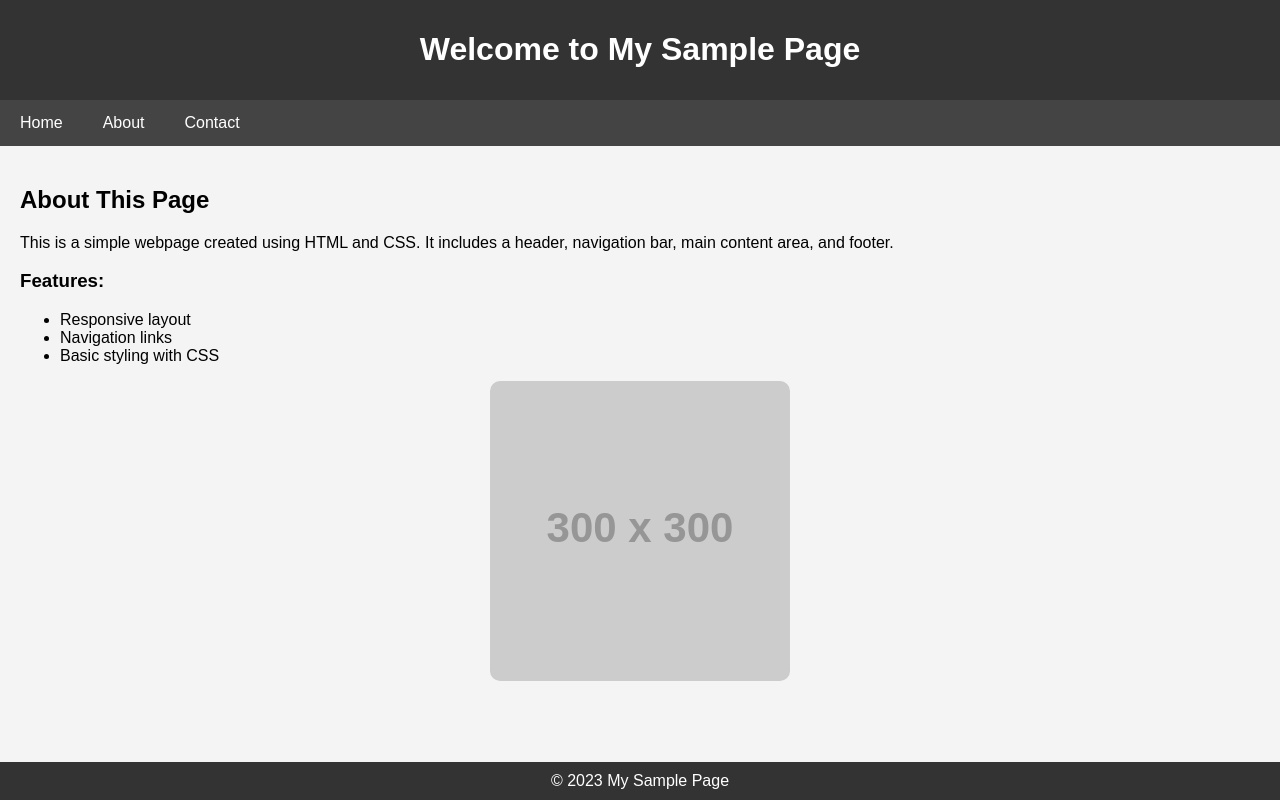
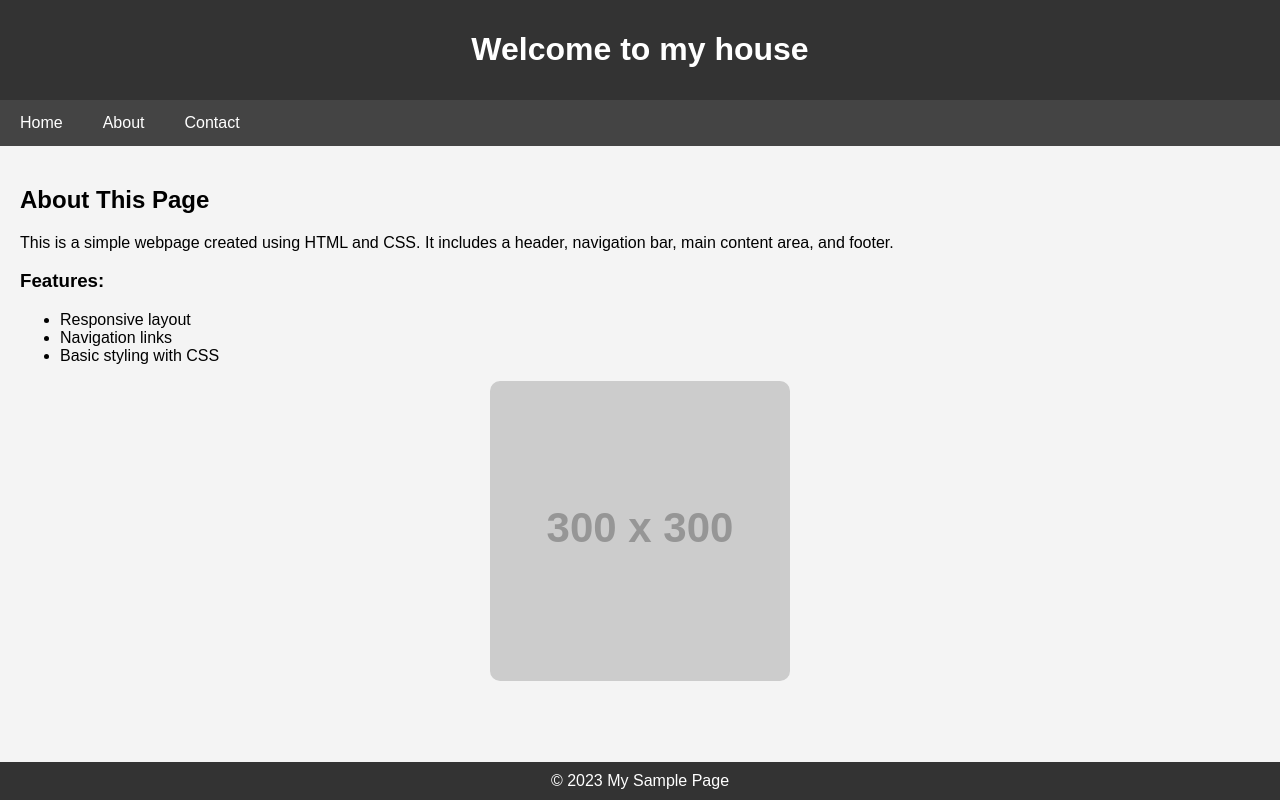
Before and after one commit to Fuminnn/sample_vercel, a plain HTML site: page index.html in a window 1280 px wide. Drawn offline with Linux system fonts and the light colour scheme; placeholder pictures from the web are drawn by us.

Commit message:
house commit

```diff
--- a/index.html
+++ b/index.html
@@ -49,7 +49,7 @@
 </head>
 <body>
    <header>
-       <h1>Welcome to My Sample Page</h1>
+       <h1>Welcome to my house</h1>
    </header>
    <nav>
        <a href="#home">Home</a>
```
